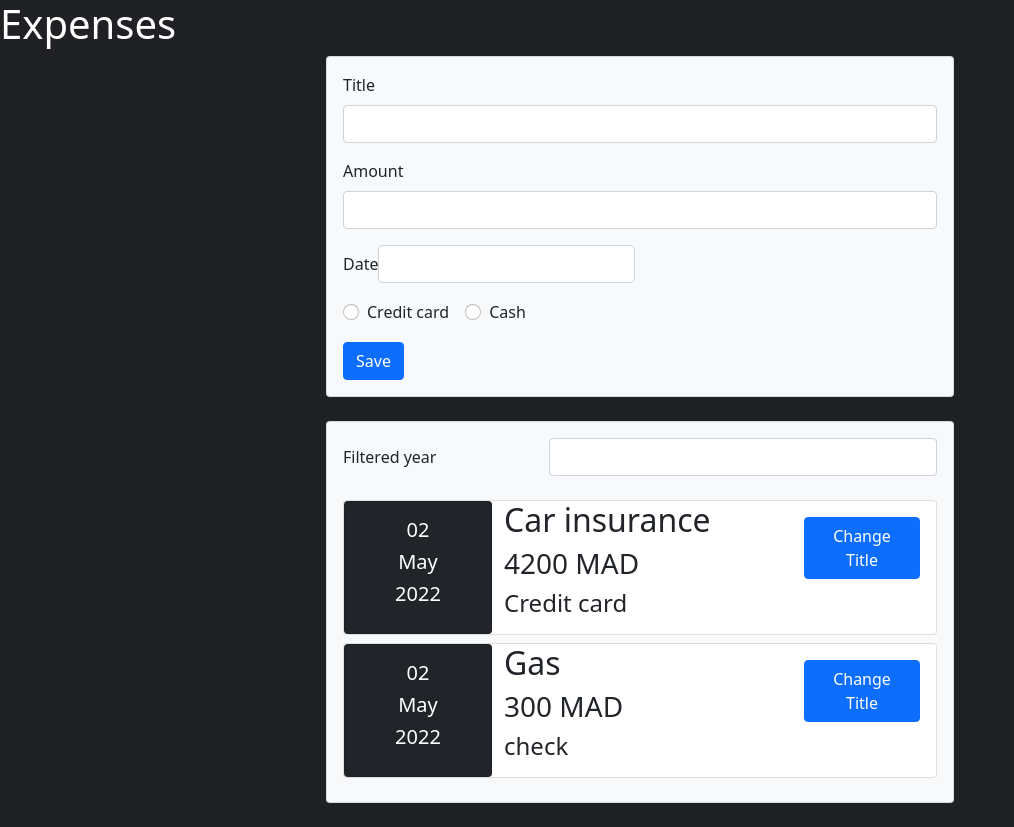
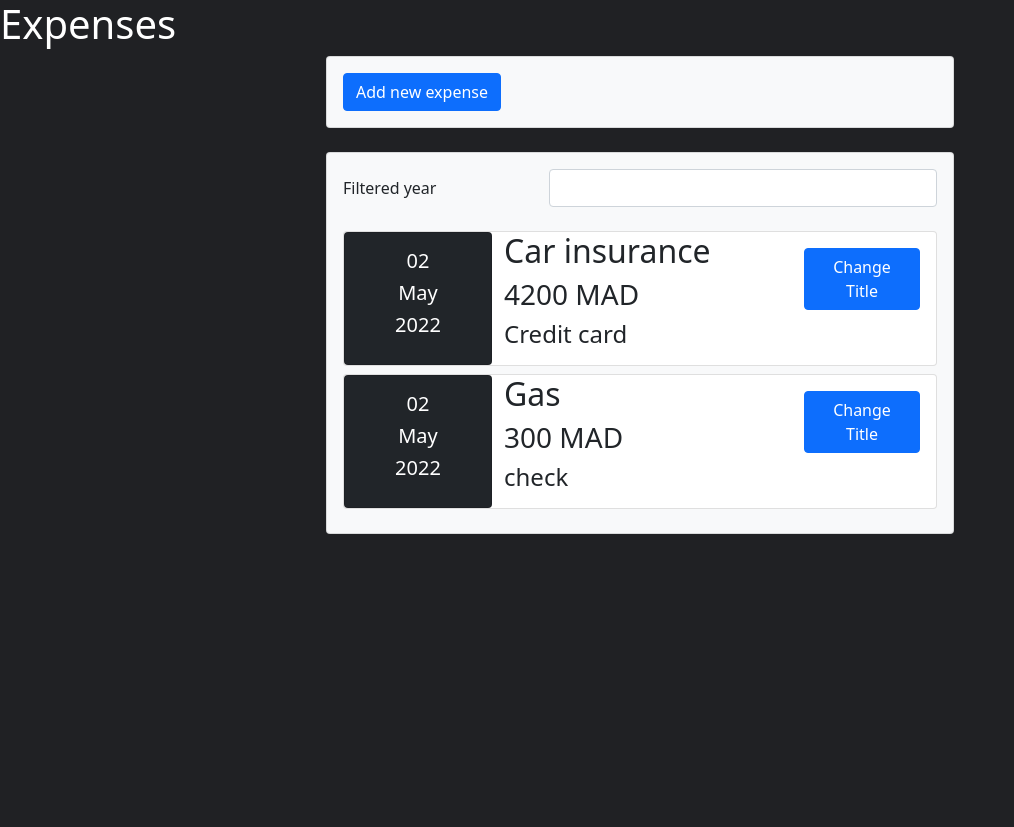
Before and after one commit to bouhouchmarouane/expenses-app, a React (Create React App) app: page / in a window 1280 px wide. Shown: the whole page, without its empty margins (0-1014 px from the left). After the commit the page ends 800 px from the top, so only its background shows below. Built offline with nearby package versions, Linux system fonts and the light colour scheme.

Commit message:
Add 'add new expense' button

```diff
--- a/src/App.js
+++ b/src/App.js
@@ -1,8 +1,8 @@
 import Expenses from "./components/Expenses";
-import ExpenseForm from "./components/ExpenseForm";
 import { ExpenseFilter } from "./components/ExpenseFilter";
 import { useState } from "react";
 import Card from "./components/Card";
+import NewExpense from "./components/NewExpense";
 
 const INITIAL_EXPENSES = [
   {
@@ -48,7 +48,7 @@ const App = () => {
       <div className="col-lg-3 col-md-2 col-sm-0"></div>
       <div className="col-lg-6 col-md-8 col-sm12">
         <Card>
-          <ExpenseForm onSaveEnteredData={addExpenseDataHandler} />
+          <NewExpense onSaveEnteredData={addExpenseDataHandler} />
         </Card>
         <Card>
             <ExpenseFilter
--- a/src/components/ExpenseForm.js
+++ b/src/components/ExpenseForm.js
@@ -32,6 +32,7 @@ export const ExpenseForm = (props) => {
     }
 
     props.onSaveEnteredData(newExpense);
+    props.onHideExpenseForm();
   };
 
   return (
@@ -87,8 +88,11 @@ export const ExpenseForm = (props) => {
             </label>
           </div>
         </div>
-        <button type="submit" className="btn btn-primary">
+        <button type="submit" className="btn btn-primary ms-3 float-end">
           Save
+        </button>
+        <button className="btn btn-secondary float-end" onClick={props.onHideExpenseForm}>
+          Cancel
         </button>
       </form>
     </div>
--- a/src/components/ExpenseItem.js
+++ b/src/components/ExpenseItem.js
@@ -1,4 +1,3 @@
-import Card from "./Card";
 import ExpenseCard from "./ExpenseCard";
 import ExpenseDate from "./ExpenseDate";
 
--- a/src/components/Expenses.js
+++ b/src/components/Expenses.js
@@ -3,7 +3,7 @@ import ExpenseItem from "./ExpenseItem";
 const Expenses = (props) => {
   const filteredExpenses = props.expenseItems.filter(
     (expenseItem) =>
-      expenseItem.date.getFullYear() == props.filterYearSelected ||
+      expenseItem.date.getFullYear().toString() === props.filterYearSelected ||
       props.filterYearSelected === ""
   );
 
--- /dev/null
+++ b/src/components/NewExpense.js
@@ -0,0 +1,31 @@
+import { useState } from "react";
+import ExpenseForm from "./ExpenseForm";
+
+const NewExpense = (props) => {
+  const [showExpenseForm, setShowExpenseForm] = useState(false);
+
+  const showExpenseFormHandler = () => setShowExpenseForm(true);
+  const hideExpenseFormHandler = () => setShowExpenseForm(false);
+
+  let content = (
+    <button
+      type="button"
+      class="btn btn-primary"
+      onClick={showExpenseFormHandler}
+    >
+      Add new expense
+    </button>
+  );
+
+  if (showExpenseForm) {
+    content = (
+      <ExpenseForm
+        onSaveEnteredData={props.onSaveEnteredData}
+        onHideExpenseForm={hideExpenseFormHandler}
+      />
+    );
+  }
+
+  return content;
+};
+export default NewExpense;
```
Also changed, not shown: generate-react-cli.json (added, +15 -0 lines).
